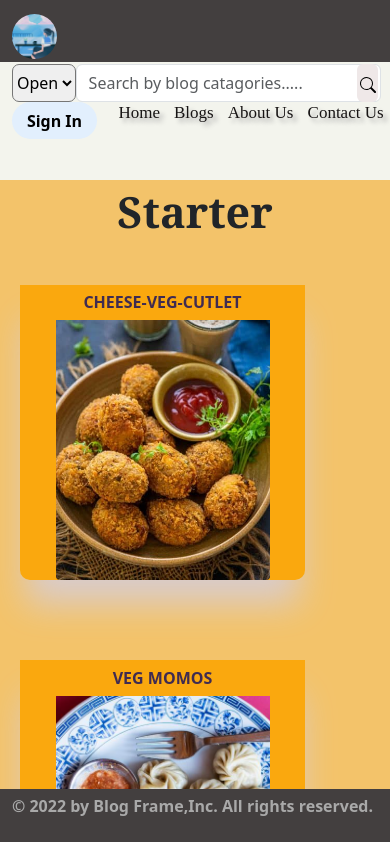
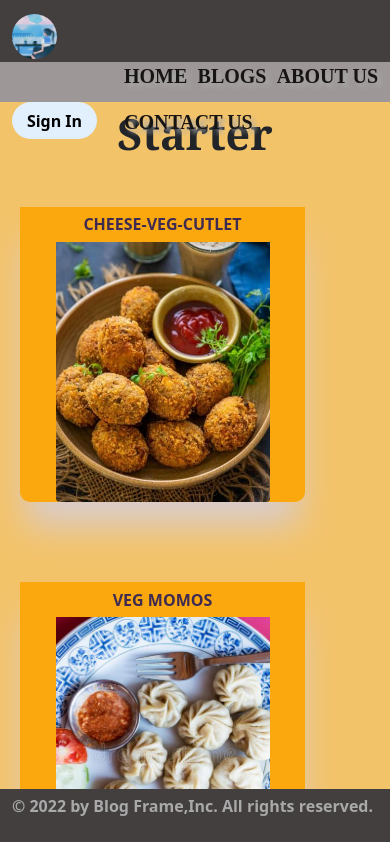
Before and after one commit to 0123anjuvish/blog-frame, a React (Create React App) app: page /recipe in a window 390 px wide. Shown: the top 842 px of the page. Built offline with nearby package versions, Linux system fonts and the light colour scheme.

Commit message:
before media query

```diff
--- a/src/components/Header.jsx
+++ b/src/components/Header.jsx
@@ -21,7 +21,7 @@ function Header() {
 
 
 
-        <div>
+        <div style={{marginTop:"3em"}}>
   <span className="tag">A Multipurpose Blog-Page</span>
   <div class="wrapper two">
         <div class="neon">
--- a/src/components/LowerNavbar.jsx
+++ b/src/components/LowerNavbar.jsx
@@ -1,54 +1,47 @@
-import React,{useState} from "react";
-import 'bootstrap/dist/css/bootstrap.min.css';
-import 'bootstrap/dist/js/bootstrap.bundle.min.js';
-import './Styles/Header.css';
+import React, { useState } from "react";
+import "bootstrap/dist/css/bootstrap.min.css";
+import "bootstrap/dist/js/bootstrap.bundle.min.js";
+import "./Styles/Header.css";
 import { NavLink } from "react-router-dom";
 
-
 function LowerNav() {
-
   return (
     <>
+      <nav className="navbar nv2">
+        <div className="container-fluid bd1">
+          <NavLink to="/">
+            <p className="p1">Home</p>
+          </NavLink>
+          <div class="dropdown-menuu">
+            <span class="dropbtn">
+              <p className="p1">Blogs</p>
+            </span>
 
-
-
-    <nav className="navbar navbar-expand-lg navbar-light ">
-
-  <div className="container-fluid bd1">
-
-
-    <NavLink to = "/"><p>Home</p></NavLink>
-
-
-
-
-<div class="dropdown">
-  <span class="dropbtn"><p>Blogs</p></span>
-  <div class="dropdown-content">
-    <ul>
-    <li><NavLink to ="/health">Health</NavLink></li>
-            <li> <NavLink to ="/recipe">Recipe</NavLink></li>
-            <li><NavLink to ="/etn">Entertainment</NavLink></li>
-
-            <li><NavLink to ="/edu">Educational</NavLink></li>
-
-    </ul>
+            <div class="menu-content">
+              <NavLink to="/health" className="links">
+                Health
+              </NavLink>
+              <NavLink to="/recipe" className="links">
+                Recipe
+              </NavLink>
+              <NavLink to="/etn" className="links">
+                Entertainment
+              </NavLink>
+              <NavLink to="/edu" className="links">
+                Educational
+              </NavLink>
             </div>
           </div>
 
+          <NavLink to="/about">
+            <p className="p1">About Us</p>
+          </NavLink>
 
-       <NavLink to ="/about"><p>About Us</p></NavLink>
-
-
-
-
-         <NavLink to = "/contact"><p>Contact Us</p></NavLink>
-
-
-
+          <NavLink to="/contact">
+            <p className="p1">Contact Us</p>
+          </NavLink>
         </div>
       </nav>
-
     </>
   );
 }
--- a/src/components/SearchBar.jsx
+++ b/src/components/SearchBar.jsx
@@ -48,6 +48,7 @@ const Search = () => {
         if (obj.length > 0) {
           navigate(`${page}/${obj[0].id}`);
         }
+
       }
     }
   };
--- a/src/components/Styles/Header.css
+++ b/src/components/Styles/Header.css
@@ -2,10 +2,8 @@
 .bd1{
 
 margin-left: 7em;
-padding:0.4em;
-
-/* justify-content: space-between !important; */
-width:635px;
+margin-top:-9px;
+width:680px;
 }
 .head{
     background-color:turquoise;
@@ -14,44 +12,70 @@ width:635px;
   background-color: #433f3f!important;
   height: 62px;
 }
+.nv2{
+  background-color: #9e9797!important;
+  height: 40px;
+}
 
-.dropdown {
+
+
+.menu-btn {
+  background-color: #040008;
+  color: white;
+  padding: 16px;
+  font-size: 20px;
+  font-weight: bolder;
+  font-family: 'Segoe UI', Tahoma, Geneva, Verdana, sans-serif;
+  border: none;
+}
+
+.dropdown-menuu {
   position: relative;
   display: inline-block;
 }
 
-.dropbtn {
+.menu-content {
+  display: none;
+  position: absolute;
+  background-color: #9e9797;
+  min-width: 100px;
+  z-index: 1;
+  top: 41px;
+    left: -6px;
 
-  color:rgb(23, 20, 20);
-
-  padding: 12px 16px;
-  font-size: 16px;
-  border: none;
-  cursor: pointer;
 }
 
-.dropdown-content {
 
-  display: none;
-  position: absolute;
-  z-index: 1;
- top:50px;
-  left:-2.6em;
+.links,
+.links-hidden {
+  display: inline-block;
+  color: rgb(255, 255, 255);
+  padding: 0px 9px;
+  text-decoration: none;
+  font-size: 18px;
+  font-weight: bold;
 }
 
-.dropdown-content li {
-  color: black;
-  padding: 1px ;
-  height: 20px;
-  font-size: 16px;
-  text-decoration: none;
+.links-hidden {
   display: block;
 }
 
-.dropdown:hover .dropdown-content {
+.links {
+  display: inline-block;
+}
+
+.links-hidden:hover,
+.links:hover {
+  background-color: rgb(151, 154, 153);
+}
+
+.dropdown-menuu:hover .menu-content {
   display: block;
 }
 
+.dropdown-menuu:hover .menu-btn {
+  background-color:rgb(151, 154, 153);
+}
 
 .wrapper.two {
   /* background-color: #2c0101; */
--- a/src/components/Styles/home.css
+++ b/src/components/Styles/home.css
@@ -49,12 +49,34 @@ p{
     cursor: pointer;
 }
 p:hover:before,p:hover:after{
-    transform: translate(0,0);
+    transform: translate(0.4,0);
   opacity: 1;
 
 }
 p:hover{
+
     color: #bc8f14;
+}
+.p1{
+  display: flex;
+  justify-content: center;
+  align-items: center;
+  font-family: 'Tangerine', serif;
+  font-weight: bold;
+font-size: 20px;
+text-transform: uppercase;
+text-shadow: 4px 4px 4px #aaa;
+  color:rgb(23, 20, 20);
+  cursor: pointer;
+}
+.p1:hover:before,.p1:hover:after{
+  transform: translate(1.4,0);
+opacity: 1;
+
+}
+.p1:hover{
+font-size: 24px;
+  color: #443816;
 }
 .c1{
   margin-left:1em!important;
--- a/src/components/Styles/solo.css
+++ b/src/components/Styles/solo.css
@@ -79,7 +79,7 @@ h6{
   }
   /*Health*/
   .hlt-cont-1{
-    background-color: rgb(81, 239, 81);
+    background-color: greenyellow;
 
     height: 2400px;
   }
@@ -99,7 +99,7 @@ h6{
     border-radius: 20px;
 }
   .hlt-col1{
-    background-color: greenyellow;
+
     width: 845px;
     height: 127  3px;
     margin: 1em 0 0 2em;
@@ -213,7 +213,7 @@ margin:25px;
     background-color: rgb(255, 88, 88);
   }
   .etn-col1{
-    background-color:rgb(241 136 136);
+
     width: 845px;
     height: 127  3px;
     margin: 1em 0 0 2em;
```
Lines whose indentation alone changed are shown as unchanged.
